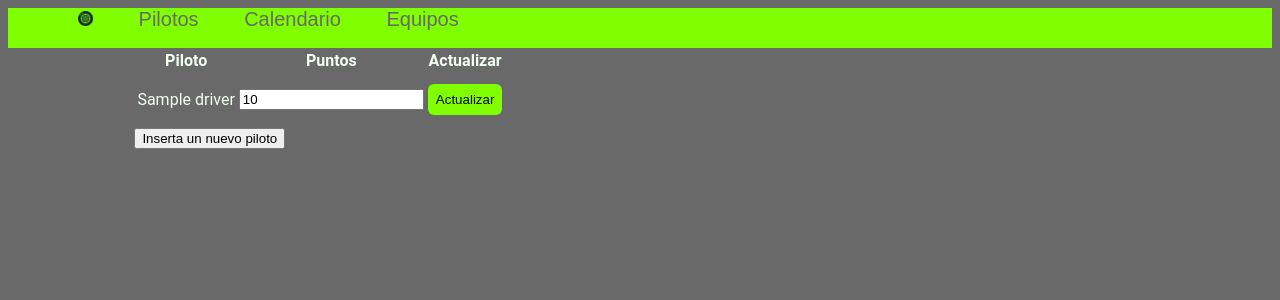
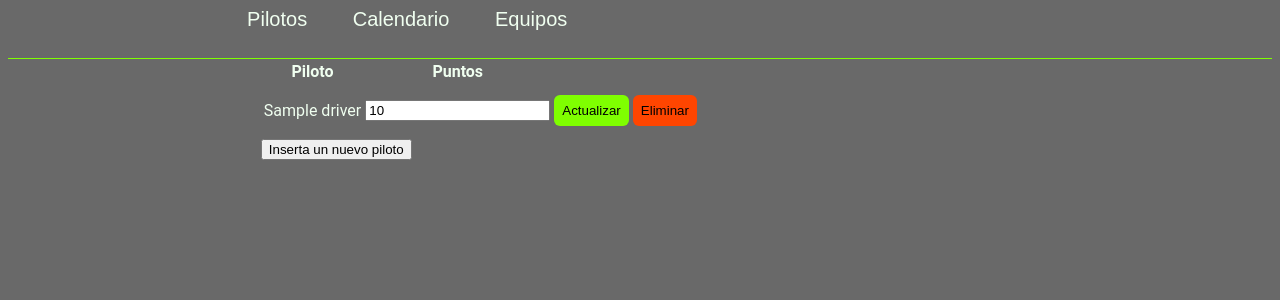
Before and after one commit to Rebun13/ALS, a Python web app: template templates/main.html in a window 1280 px wide. Shown: the top 300 px of the page. Run offline with Jinja, Linux system fonts and the light colour scheme; the template is opened without the code that fills it: most values are stand-ins (such as "Sample title", 1, 10 or a date in 2020).

Commit message:
Nueva funcionalidad para eliminar piloto Corregidos errores al modificar y insertar pilotos

```diff
--- a/templates/main.html
+++ b/templates/main.html
@@ -5,14 +5,15 @@
     <title>Carreras</title>
     <style>
         nav {
-            height: 40px;
-            text-align: left;
-            background: chartreuse;
+            height: 50px;
+            text-align: center;
+            background: dimgray;
             color: black;
             font-size: 20px;
             padding-left: 50px;
             padding-right: 50px;
             font-family: Arial,serif;
+            border-bottom: chartreuse 1px solid;
         }
         body {
             background: dimgrey;
@@ -21,14 +22,20 @@
         }
         nav a {
             text-decoration: none;
-            color: dimgrey;
+            color: honeydew;
             padding: 20px;
         }
         nav a:hover {
-            color: black;
+            color: chartreuse;
+        }
+        #nav-container {
+            width: 60%;
         }
         #main-container {
-            width: 80%;
+            width: 60%;
+            margin: auto;
+        }
+        #table-container {
             margin: auto;
         }
         #header-logo {
@@ -41,15 +48,24 @@
             border-radius: 6px;
             border-style: none;
         }
+        .remove-button {
+            background: orangered;
+            padding: 8px;
+            border-radius: 6px;
+            border-style: none;
+        }
 
     </style>
 </head>
 <body>
+<!-- TODO: Si insertas un piloto y a continuacion lo actualizas, desaparece D: -->
     <nav>
-        <a href="/"><img src="./static/logo.png" id="header-logo" alt="logo"/></a>
-        <a href="/">Pilotos</a>
-        <a href="/calendar">Calendario</a>
-        <a href="/teams">Equipos</a>
+        <div id="nav-container">
+            <!-- <a href="/"><img src="./static/logo.png" id="header-logo" alt="logo"/></a> -->
+            <a href="/">Pilotos</a>
+            <a href="/calendar">Calendario</a>
+            <a href="/teams">Equipos</a>
+        </div>
     </nav>
     <div id="main-container">
       <div id="table-container">
@@ -57,13 +73,16 @@
           <tr>
             <th>Piloto</th>
             <th>Puntos</th>
-            <th>Actualizar</th>
+            <th></th>
+            <th></th>
           </tr>
           {% for d in drivers %}
           <tr>
             <td><p id="{{ d.id }}-id">{{ d.name }}</p></td>
             <td><form id="{{ d.id }}-form" class="update-driver-form"><input id="score" type="number" value="{{ d.score }}"></form></td>
-            <th><button form="{{ d.id }}-form" class="update-button" type="button" onclick="update({{ d.id }})">Actualizar</button></th>
+            <td style="display: none" class="dorsal">{{ d.id }}</td>
+            <td><button form="{{ d.id }}-form" class="update-button" type="button" onclick="update({{ d.id }})">Actualizar</button></td>
+            <td><button form="{{ d.id }}-form" class="remove-button" type="button" onclick="remove({{ d.id }})">Eliminar</button></td>
           </tr>
           {% endfor %}
         </table>
@@ -72,6 +91,7 @@
       <button id="insert-driver-button" onclick="insertDriverForm()">Inserta un nuevo piloto</button>
     </div>
   <script>
+
     function insertDriverForm() {
       const contenedor = document.getElementById("driver-form");
       const formulario = document.createElement("form");
@@ -154,8 +174,10 @@
 
       fila.innerHTML =
               '<td><p id="' + numero + '-id">' + nombre + '</p></td>\
-               <td><form id="' + numero + '-form"  class="update-driver-form" method="post" onsubmit="update(' + numero + ')"><input id="score" type="number" value="' + puntos + '">\</form>\</td>\
-               <td><button form="' + numero + '-form" class="update-button" type="submit">Actualizar</button></td>'
+               <td><form id="' + numero + '-form"  class="update-driver-form"><input id="score" type="number" value="' + puntos + '">\</form>\</td>\
+               <td style="display: none" class="dorsal">' + numero + '</td>\
+               <td><button form="' + numero + '-form" class="update-button" type="button" onclick="update(' + numero + ')">Actualizar</button></td>\
+               <td><button form="' + numero + '-remove" class="remove-button" type="button" onclick="remove(' + numero + ')">Eliminar</button></td>'
       ;
       tabla.appendChild(fila);
 
@@ -187,6 +209,38 @@
       sortTable();
 
       alert("Piloto actualizado/a correctamente!");
+    }
+
+    function remove(id) {
+      const table = document.getElementById("driver-table");
+      const rows = table.rows;
+      let currentRow;
+      let foundIt = false;
+
+      for (let i = 1; i < (rows.length); i++) {
+          currentRow = i;
+          console.log(parseInt(rows[i].getElementsByTagName("TD")[2].innerText) + " : " + id);
+          if (parseInt(rows[i].getElementsByTagName("TD")[2].innerText) === id) {
+              foundIt = true;
+              break;
+          }
+      }
+
+      if (foundIt) {
+          table.deleteRow(currentRow);
+
+          let formData = new FormData();
+          formData.append("id", id);
+          formData.append("form", "remove");
+
+          let request = new XMLHttpRequest();
+          request.open("POST", "/");
+          request.send(formData);
+
+          alert("Piloto eliminado/a correctamente!");
+      } else {
+          alert("Error al eliminar el/la piloto");
+      }
     }
 
     function sortTable() {
```
